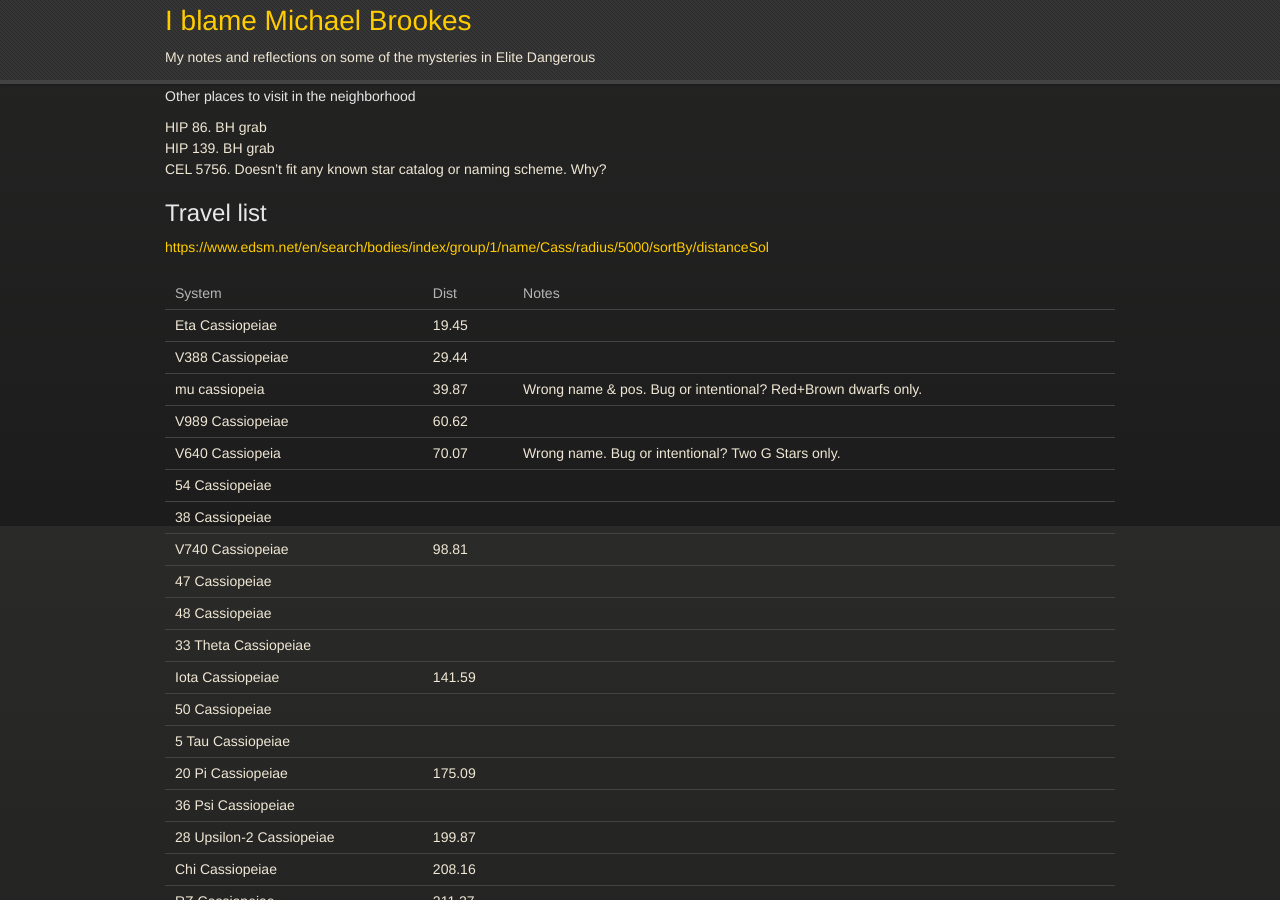
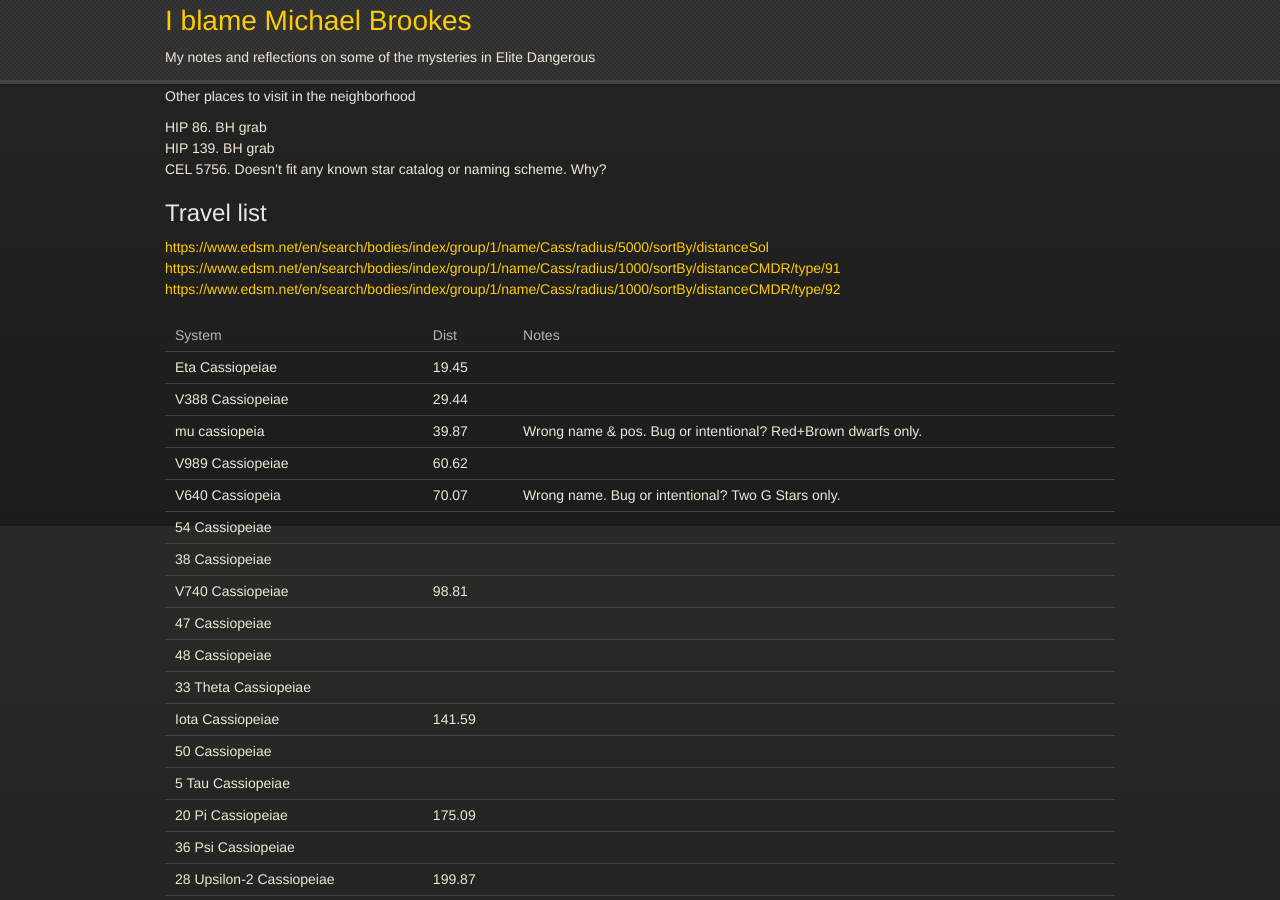
Before and after one commit to panzertard/elitedangerous-notes, a Jekyll site: the page built from docs/_notes/Cassiopeiae-Travel.md, in a window 1280 px wide and 900 px high, scrolled down 374 px. Built offline with Jekyll 4.4.1, drawn with Linux system fonts in a browser that asks for light colours; some web fonts are replaced.

Commit message:
Cassiopeiae travel list

```diff
--- a/docs/_notes/Cassiopeiae-Travel.md
+++ b/docs/_notes/Cassiopeiae-Travel.md
@@ -25,6 +25,8 @@ CEL 5756. Doesn't fit any known star catalog or naming scheme. Why?
 ## Travel list
 
 <https://www.edsm.net/en/search/bodies/index/group/1/name/Cass/radius/5000/sortBy/distanceSol>
+<https://www.edsm.net/en/search/bodies/index/group/1/name/Cass/radius/1000/sortBy/distanceCMDR/type/91>
+<https://www.edsm.net/en/search/bodies/index/group/1/name/Cass/radius/1000/sortBy/distanceCMDR/type/92>
 
 System | Dist | Notes
 -- | -- | --
```
